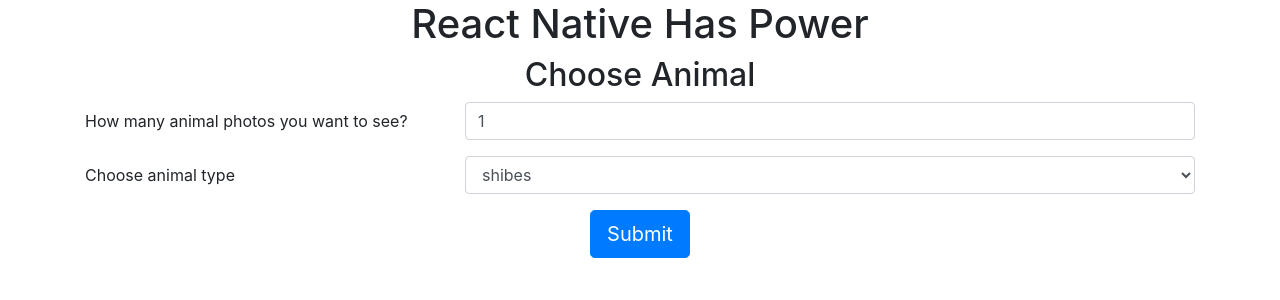
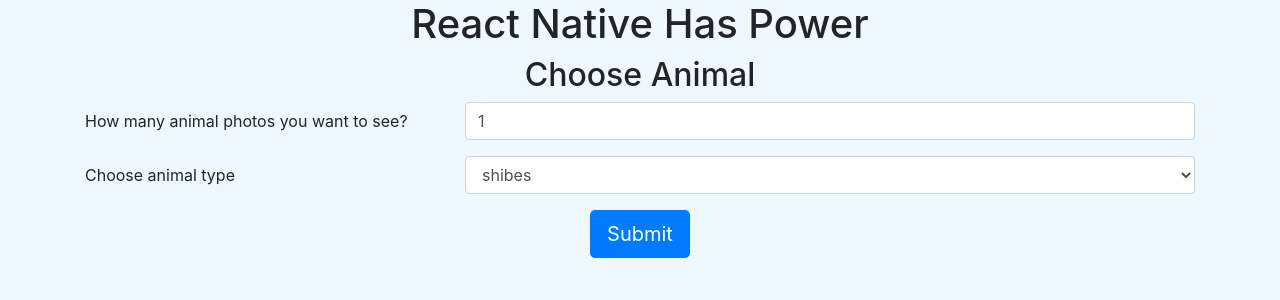
Before and after one commit to agnieszkajankowska/RNHasPower, a React (Create React App) app: page / in a window 1280 px wide. Shown: the top 300 px of the page. Built offline with nearby package versions, Linux system fonts and the light colour scheme.

Commit message:
some stylying added

```diff
--- a/src/animalsForm/AnimalsForm.js
+++ b/src/animalsForm/AnimalsForm.js
@@ -34,7 +34,7 @@
                             {this.props.animalTypes.map(type =>
                                 <option key={type}
                                         value={type}>
-                                {type}
+                                    {type}
                                 </option>
                             )}
                         </Input>
--- a/src/index.css
+++ b/src/index.css
@@ -6,6 +6,7 @@
     sans-serif;
   -webkit-font-smoothing: antialiased;
   -moz-osx-font-smoothing: grayscale;
+  background-color: aliceblue;
 }
 
 code {
@@ -16,3 +17,7 @@
 .btn-primary.disabled, .btn-primary:disabled {
   background-color: grey;
 }
+
+div.alert {
+  margin-top: 20px;
+}
```
